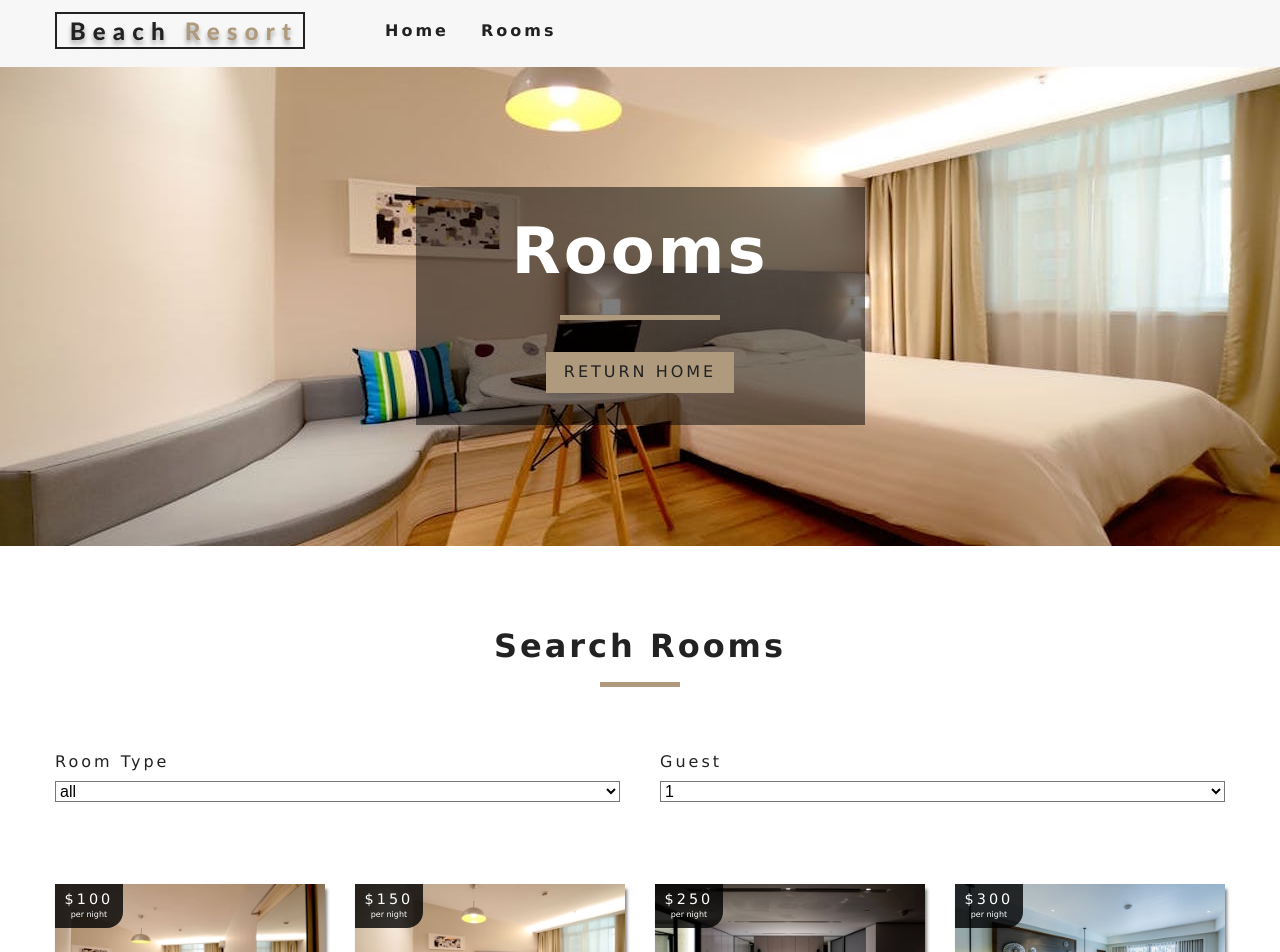
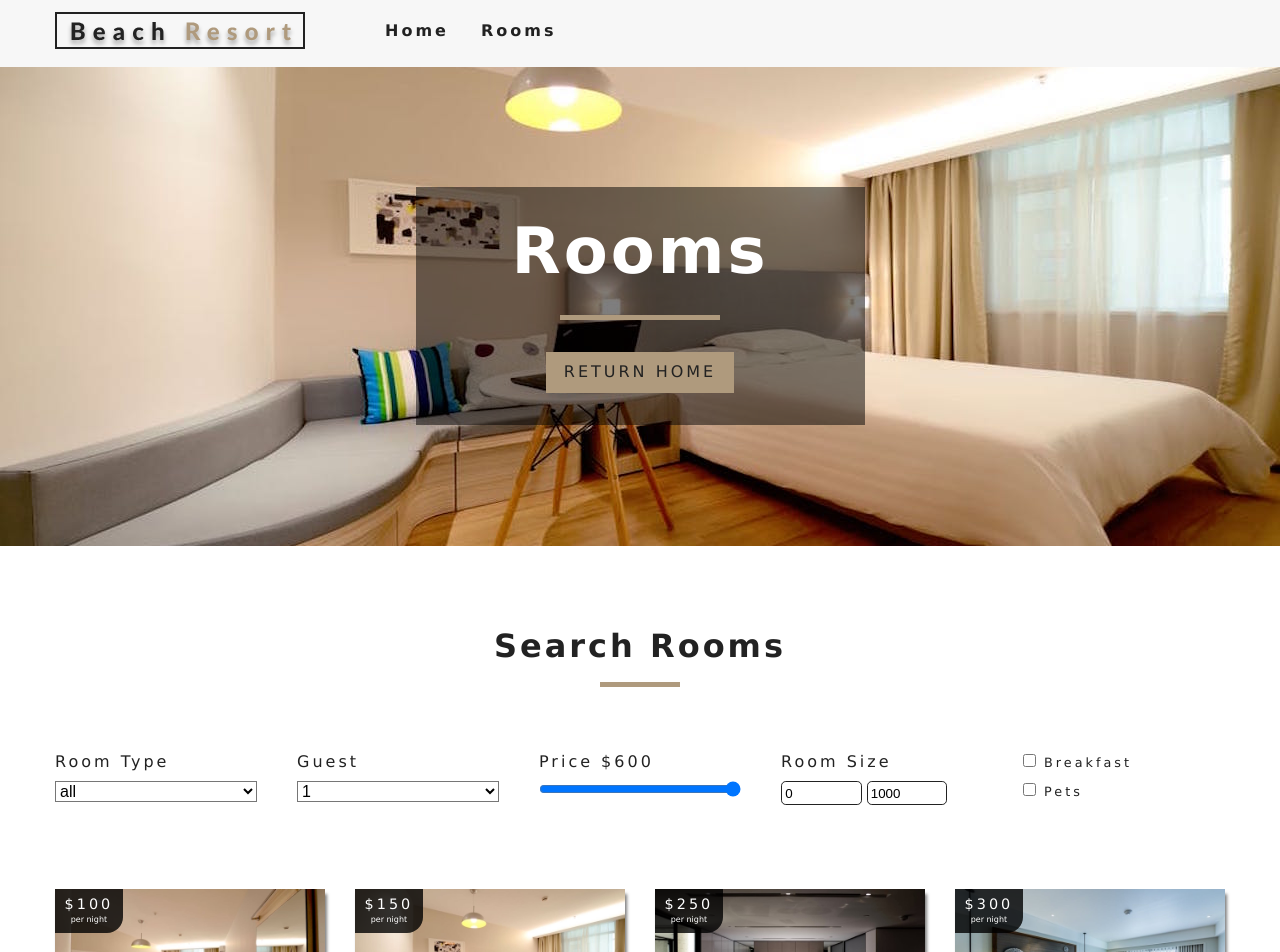
Before and after one commit to emdang1/luxury-houses, a React (Create React App) app: page /rooms in a window 1280 px wide. Shown: the top 952 px of the page. Built offline with nearby package versions, Linux system fonts and the light colour scheme.

Commit message:
roomsFilter finish, context methods, filtering

```diff
--- a/src/components/RoomsFilter.js
+++ b/src/components/RoomsFilter.js
@@ -61,6 +61,67 @@
             ))}
           </select>
         </div>
+
+        <div className='form-group'>
+          <label htmlFor='price'>Price ${price}</label>
+          <input
+            type='range'
+            name='price'
+            min={minPrice}
+            max={maxPrice}
+            id='price'
+            value={price}
+            onChange={handleChange}
+            className='form-control'
+          />
+        </div>
+
+        <div className='form-group'>
+          <label htmlFor='size'>room size</label>
+          <div className='size-inputs'>
+            <input
+              type='number'
+              name='minSize'
+              id='size'
+              value={minSize}
+              onChange={handleChange}
+              className='size-input'
+            />
+
+            <input
+              type='number'
+              name='maxSize'
+              id='size'
+              value={maxSize}
+              onChange={handleChange}
+              className='size-input'
+            />
+          </div>
+        </div>
+
+        <div className='form-group'>
+          <div className='single-extra'>
+            <input
+              type='checkbox'
+              name='breakfast'
+              id='breakfast'
+              checked={breakfast}
+              onChange={handleChange}
+            />
+            <label htmlFor='breakfast'>Breakfast</label>
+          </div>
+
+          <div className='single-extra'>
+            <input
+              type='checkbox'
+              name='pets'
+              id='pets'
+              checked={pets}
+              onChange={handleChange}
+            />
+            <label htmlFor='pets'>Pets</label>
+          </div>
+        </div>
       </form>
     </section>
   );
--- a/src/context.js
+++ b/src/context.js
@@ -23,6 +23,8 @@
   componentDidMount() {
     let rooms = this.formatData(items);
     let featuredRooms = rooms.filter((room) => room.featured === true);
+    let maxPrice = Math.max(...rooms.map((room) => room.price));
+    let maxSize = Math.max(...rooms.map((room) => room.size));
     // this substitutes redux and actions
     // normally we would dispatch an action, this would be
     // handled in reducer
@@ -32,6 +34,9 @@
       featuredRooms,
       sortedRooms: rooms,
       loading: false,
+      maxPrice: maxPrice,
+      maxSize: maxSize,
+      price: maxPrice,
     });
   }
 
@@ -74,9 +79,19 @@
   };
 
   filterRooms = () => {
-    let { rooms, type, capacity } = this.state;
+    let {
+      rooms,
+      type,
+      capacity,
+      price,
+      minSize,
+      maxSize,
+      breakfast,
+      pets,
+    } = this.state;
     let tempRooms = [...rooms];
     capacity = +capacity;
+    price = +price;
 
     if (type !== 'all') {
       tempRooms = tempRooms.filter((room) => room.type === type);
@@ -84,6 +99,20 @@
 
     if (capacity !== 1) {
       tempRooms = tempRooms.filter((room) => room.capacity >= capacity);
+    }
+
+    tempRooms = tempRooms.filter((room) => room.price <= price);
+
+    tempRooms = tempRooms.filter(
+      (room) => room.size >= minSize && room.size <= maxSize
+    );
+
+    if (breakfast) {
+      tempRooms = tempRooms.filter((room) => room.breakfast === true);
+    }
+
+    if (pets) {
+      tempRooms = tempRooms.filter((room) => room.pets === true);
     }
 
     this.setState({
```
